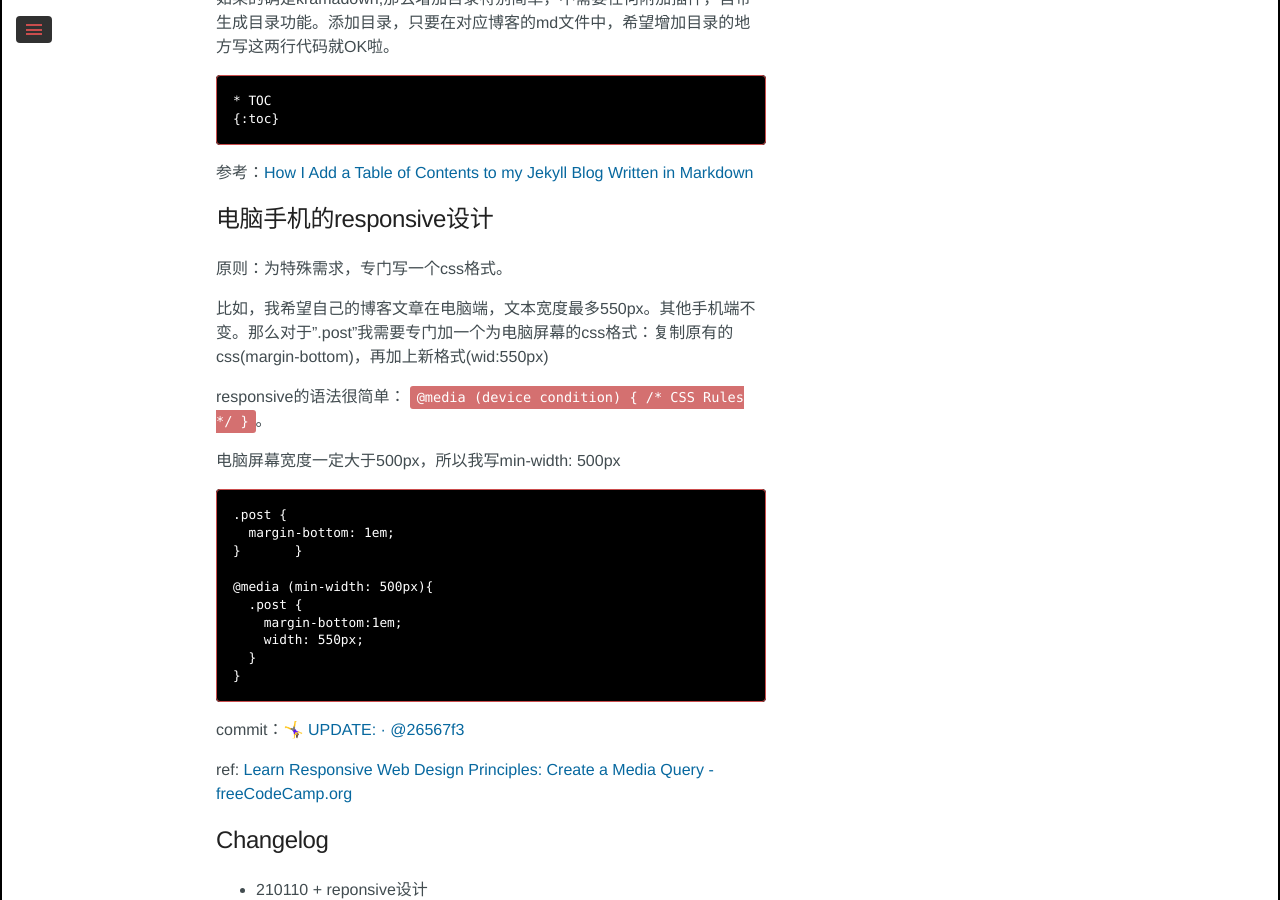
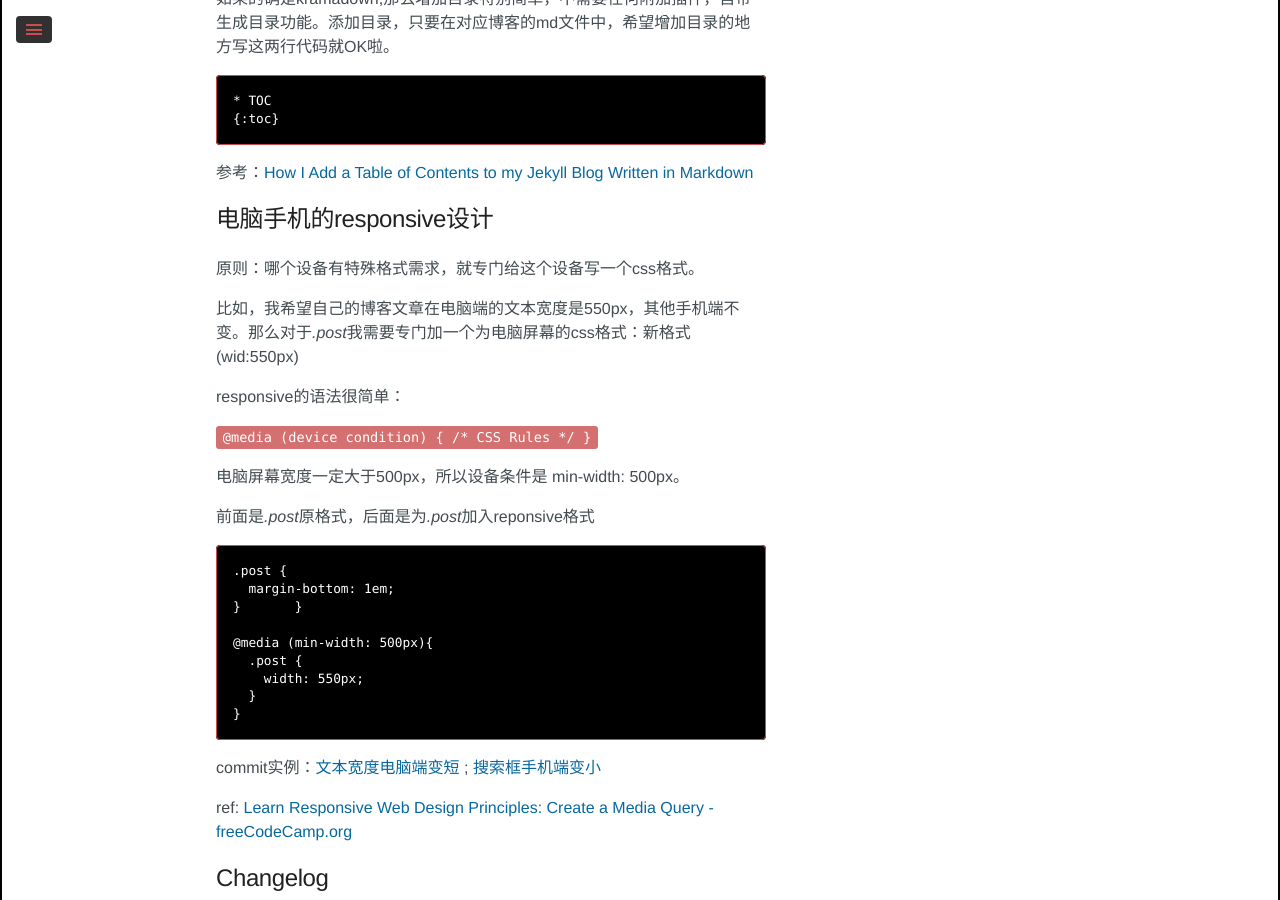
Before and after one commit to ericazhan/ericazhan.github.io, a Jekyll site: the page built from _posts/2020-11-24-notes_jekyll_pages.md, in a window 1280 px wide and 900 px high, scrolled down 3340 px. Built offline with Jekyll 4.4.1, drawn with Linux system fonts in a browser that asks for light colours; some web fonts are replaced; comment, search, counter and statistics services are not loaded.

Commit message:
🤸‍♀️ UPDATE:

````diff
--- a/_posts/2020-11-24-notes_jekyll_pages.md
+++ b/_posts/2020-11-24-notes_jekyll_pages.md
@@ -141,13 +141,17 @@ markdown: kramdown
 
 ## 电脑手机的responsive设计
 
-原则：为特殊需求，专门写一个css格式。
+原则：哪个设备有特殊格式需求，就专门给这个设备写一个css格式。
 
-比如，我希望自己的博客文章在电脑端，文本宽度最多550px。其他手机端不变。那么对于".post"我需要专门加一个为电脑屏幕的css格式：复制原有的css(margin-bottom)，再加上新格式(wid:550px)
+比如，我希望自己的博客文章在电脑端的文本宽度是550px，其他手机端不变。那么对于*.post*我需要专门加一个为电脑屏幕的css格式：新格式(wid:550px)
 
-responsive的语法很简单： `@media (device condition) { /* CSS Rules */ }`。
+responsive的语法很简单：
 
-电脑屏幕宽度一定大于500px，所以我写min-width: 500px
+`@media (device condition) { /* CSS Rules */ }`
+
+电脑屏幕宽度一定大于500px，所以设备条件是 min-width: 500px。
+
+前面是*.post*原格式，后面是为*.post*加入reponsive格式
 
 ```
 .post {
@@ -156,13 +160,12 @@ responsive的语法很简单： `@media (device condition) { /* CSS Rules */ }`
 
 @media (min-width: 500px){
   .post {
-    margin-bottom:1em;
     width: 550px;
   }
 }
 ```
 
-commit：[🤸‍♀️ UPDATE: · @26567f3](https://github.com/ericazhan/ericazhan.github.io/commit/26567f34a3c3e2b75ccbbc0fc7e3b64b8bbcab10)
+commit实例：[文本宽度电脑端变短](https://github.com/ericazhan/ericazhan.github.io/commit/26567f34a3c3e2b75ccbbc0fc7e3b64b8bbcab10) ;  [搜索框手机端变小](https://github.com/ericazhan/ericazhan.github.io/commit/385b1630549d8020ba80c2f53150210adbc39d99)
 
 ref:  [Learn Responsive Web Design Principles: Create a Media Query - freeCodeCamp.org](https://www.freecodecamp.org/learn/responsive-web-design/responsive-web-design-principles/create-a-media-query)
 
````
